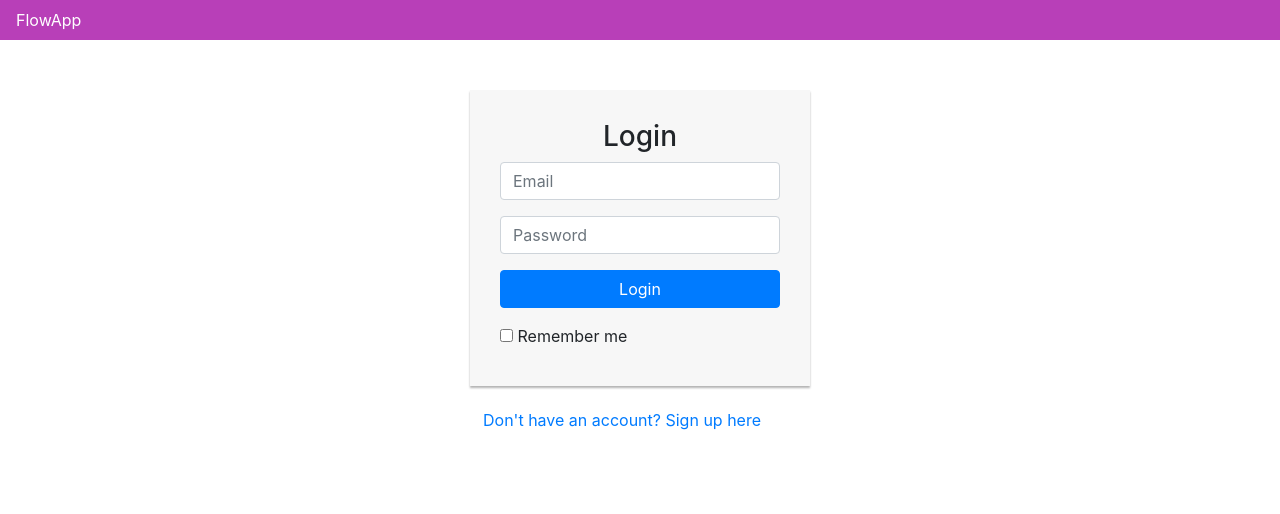
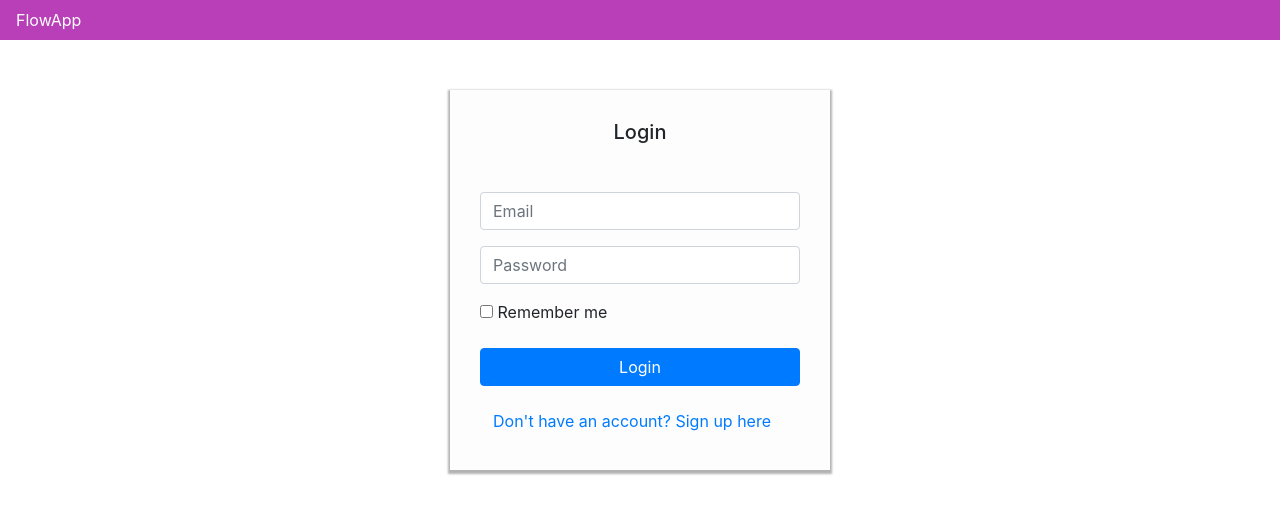
Before and after one commit to sprakash57/solid-travis, a React (Create React App) app: page / in a window 1280 px wide. Shown: the top 514 px of the page. Built offline with nearby package versions, Linux system fonts and the light colour scheme.

Commit message:
cleanup and fixed login page styling

```diff
--- a/src/components/screens/Auth.jsx
+++ b/src/components/screens/Auth.jsx
@@ -1,4 +1,4 @@
-import React, { useState, useEffect } from 'react';
+import React, { useState } from 'react';
 import Input from '../common/Input';
 import { connect } from 'react-redux';
 import { login, register, rememberMe } from '../../actions/user';
@@ -60,7 +60,7 @@ const Auth = ({ state, login, register, rememberMe }) => {
     return (
         <main className='login-form'>
             <form onSubmit={handleSubmit}>
-                <h3 className="text-center">{btnText}</h3>
+                <h5 className="text-center mb-5">{btnText}</h5>
                 {renderName()}
                 <div className="form-group">
                     <Input
@@ -82,14 +82,14 @@ const Auth = ({ state, login, register, rememberMe }) => {
                         onChange={handleChange}
                     />
                 </div>
+                <div className="clearfix mb-3 mt-3">
+                    <label className="pull-left checkbox-inline"><input checked={loggedIn} type="checkbox" onChange={handleRememberMe} /> Remember me</label>
+                </div>
                 <div className="form-group">
                     <button className="btn btn-primary btn-block">{btnText}</button>
                 </div>
-                <div className="clearfix">
-                    <label className="pull-left checkbox-inline"><input checked={loggedIn} type="checkbox" onChange={handleRememberMe} /> Remember me</label>
-                </div>
+                <button className="btn btn-link" onClick={handleToggle}>{accountCheck}</button>
             </form>
-            <button className="btn btn-link" onClick={handleToggle}>{accountCheck}</button>
         </main>
     )
 }
--- a/src/components/screens/Workflow.jsx
+++ b/src/components/screens/Workflow.jsx
@@ -6,10 +6,18 @@ import { connect } from 'react-redux';
 import { createFlow, deleteFlow, modifyFlow } from '../../actions/workflow';
 
 const Workflow = ({ state, createFlow, deleteFlow, modifyFlow }) => {
+    const [search, setSearch] = useState('');
     const [filter, setFilter] = useState({
         items: state.workflows,
         status: ''
     })
+
+    const handleSearch = e => {
+        const pattern = new RegExp(e.target.value, 'gi');
+        const filtered = state.workflows.filter(workflow => pattern.test(workflow.name));
+        setFilter({ ...filter, items: filtered });
+        setSearch(e.target.value);
+    }
 
     const handleFilter = e => {
         let filteredFlows = state.workflows;
@@ -42,6 +50,8 @@ const Workflow = ({ state, createFlow, deleteFlow, modifyFlow }) => {
                         type='text'
                         placeholder='Search Workflows'
                         name='search'
+                        value={search}
+                        onChange={handleSearch}
                     />
                 </section>
                 <section className="col-2">
--- a/src/index.scss
+++ b/src/index.scss
@@ -8,12 +8,12 @@ body {
 }
 
 .login-form {
-  width: 340px;
+  width: 380px;
   margin: 50px auto;
   form {
       margin-bottom: 15px;
-      background: #f7f7f7;
-      box-shadow: 0px 2px 2px rgba(0, 0, 0, 0.3);
+      background: #fdfdfd;
+      box-shadow: 0px 2px 2px 2px rgba(0, 0, 0, 0.3);
       padding: 30px;
   }
   h2 {
```
Also changed, not shown: src/App.css (deleted, +0 -38 lines), src/setupTests.js (deleted, +0 -5 lines), src/reducers/task.js (deleted), 1 other file (tests, documents, lock files or other folders).
